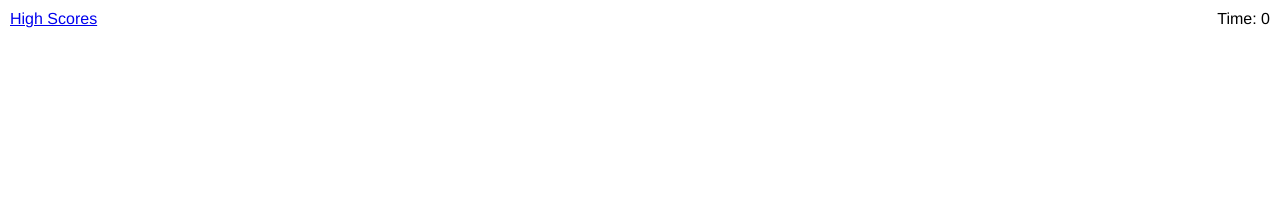
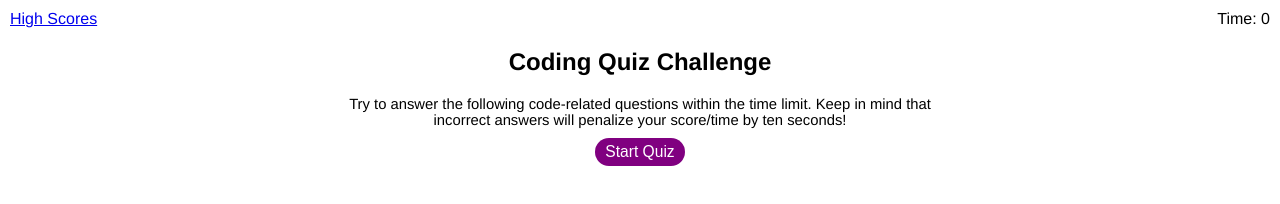
Before and after one commit to brian-presta/code-quiz, a plain HTML site: page index.html in a window 1280 px wide. Drawn offline with Linux system fonts and the light colour scheme.

Commit message:
set up greeting content

```diff
--- a/assets/css/style.css
+++ b/assets/css/style.css
@@ -14,3 +14,34 @@ header {
     justify-content: space-between;
     margin: 10px
 }
+
+main {
+    display: flex;
+    flex-direction: column;
+    align-items: center;
+    flex-wrap: wrap;
+}
+h1 {
+    font-size: 3vh;
+    margin: 10px 0;
+}
+main p {
+    width: 50%;
+    text-align: center;
+    margin: 10px 0;
+    font-size: 1.85vh;
+}
+
+.button {
+    font-size: 1.95vh;
+    color: white;
+    background-color: purple;
+    border: purple;
+    border-radius: 15px;
+    padding: 5px 10px;
+    outline: none;
+}
+
+.button:hover{
+    opacity: 75%;
+}
--- a/index.html
+++ b/index.html
@@ -11,6 +11,14 @@
         <a href="#">High Scores</a>
         <p id='timer'>Time: 0</p>
     </header>
+    <main>
+        <h1>Coding Quiz Challenge</h1>
+        <p>
+            Try to answer the following code-related questions within the time limit.
+             Keep in mind that incorrect answers will penalize your score/time by ten seconds!
+        </p>
+        <button class="button" id="start">Start Quiz</button>
+    </main>
     <script src="./assets/js/quiz.js"></script>
 </body>
 </html>
```
